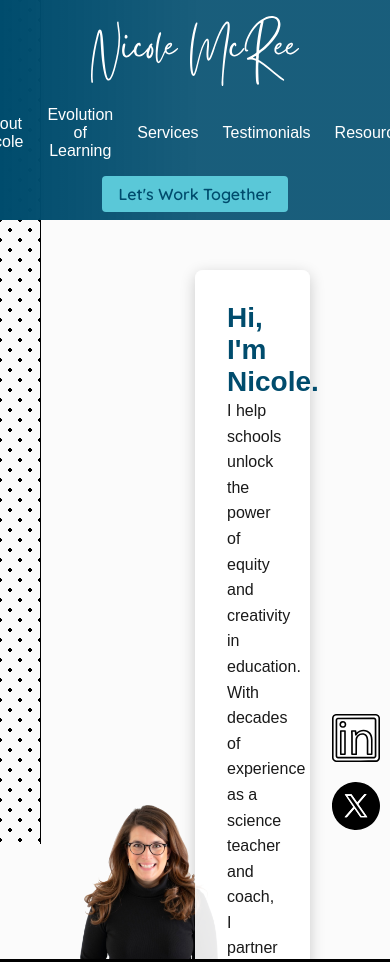
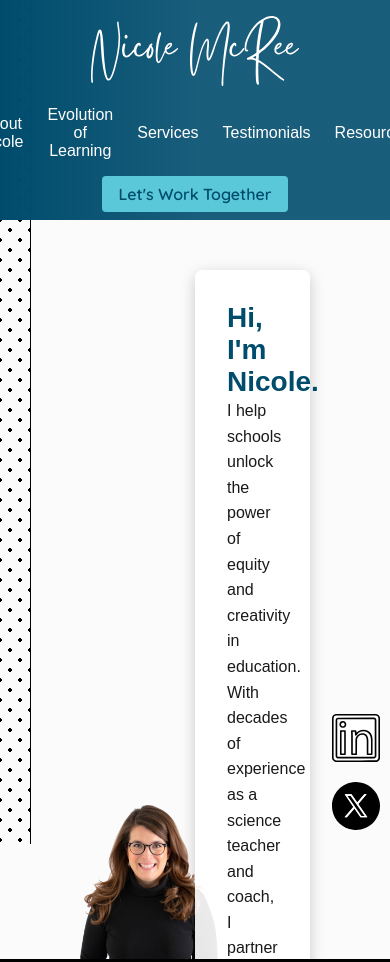
Before and after one commit to ArturtleG/nicoleconsulting, a plain HTML site: page index.html in a window 390 px wide. Shown: the top 962 px of the page. Drawn offline with Linux system fonts and the light colour scheme; a web font is replaced by a local one.

Commit message:
Update main.css

```diff
--- a/css/main.css
+++ b/css/main.css
@@ -339,3 +339,9 @@ footer .logo{
         scroll-margin-top: 220px;
     }
 }
+
+@media(max-width: 400px){
+    .hero::before {
+        width: 30px;
+    }
+}
```
